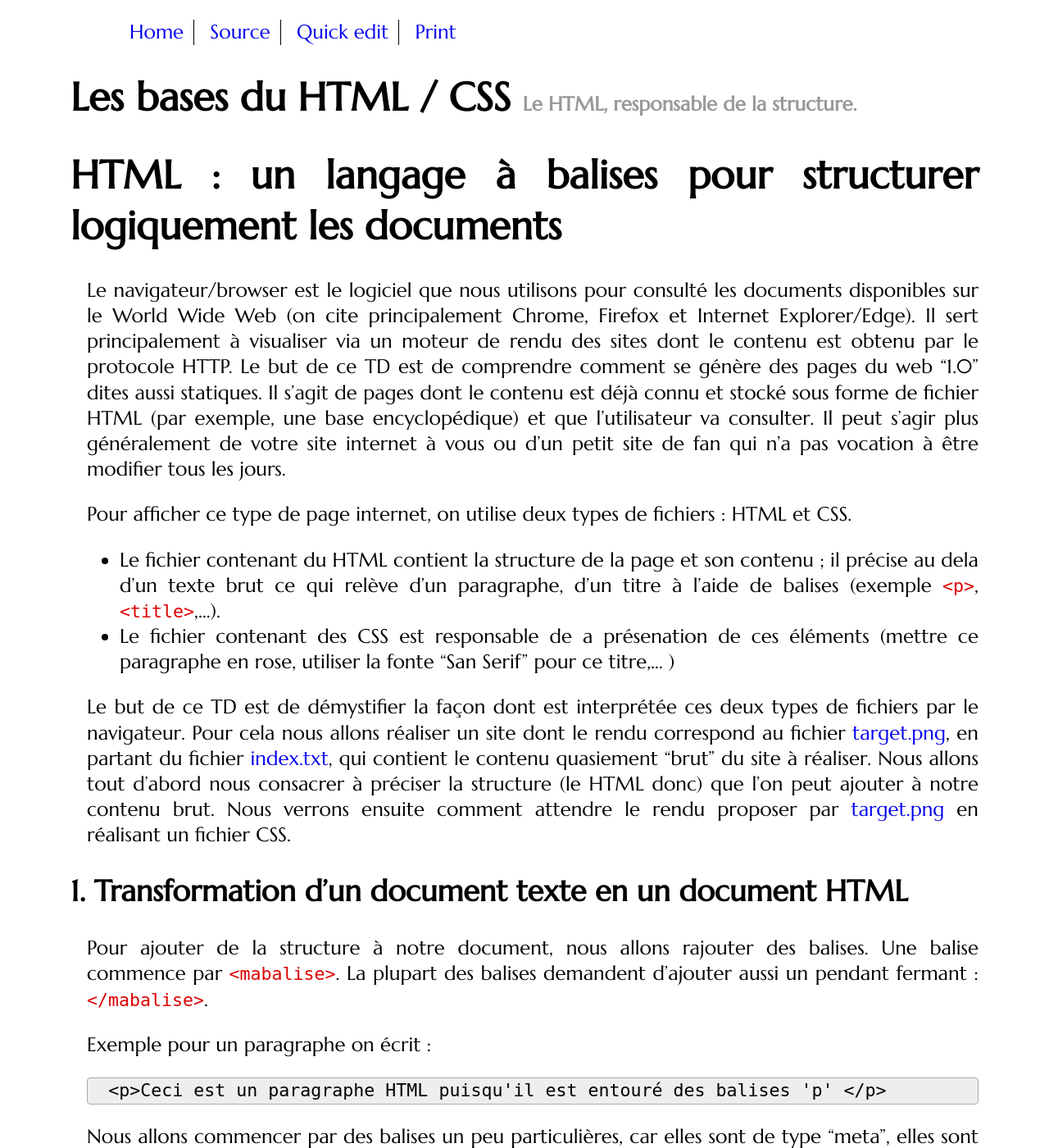
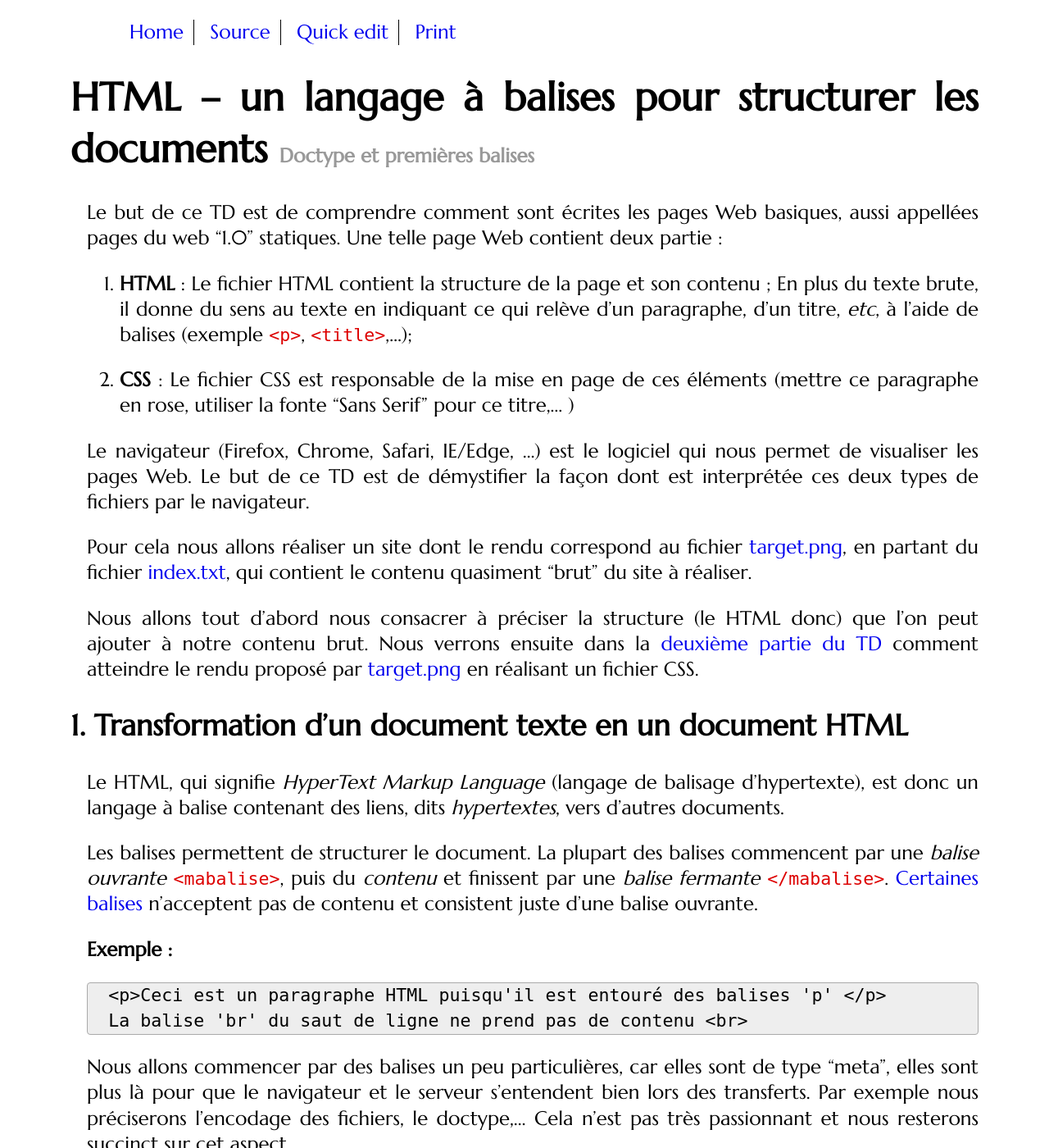
Before and after one commit to romainlebreton/R1.02-DeveloppementInterfacesWeb, a Jekyll site: the page built from tutorials/tutorial1.md, in a window 1280 px wide and 1400 px high. Shown: the whole window at 82% size. Built offline with Jekyll 4.4.1, drawn with Linux system fonts in a browser that asks for light colours; some web fonts are replaced; comment, search, counter and statistics services are not loaded; some of the changed text lies outside the part shown.

Commit message:
update tut1

```diff
--- a/tutorials/tutorial1.md
+++ b/tutorials/tutorial1.md
@@ -1,48 +1,74 @@
 ---
-title: Les bases du HTML / CSS
-subtitle: Le HTML, responsable de la structure.
+title: HTML &ndash; un langage à balises pour structurer les documents
+subtitle: Doctype et premières balises
 layout: tutorial
 ---
 
-# HTML : un langage à balises pour structurer logiquement les documents
+Le but de ce TD est de comprendre comment sont écrites les pages Web basiques,
+aussi appellées pages du web "1.0" statiques. Une telle page Web contient deux
+partie :
 
+1. **HTML** : Le fichier HTML contient la structure de la page et son contenu ;
+En plus du texte brute, il donne du sens au texte en indiquant ce qui relève
+d'un paragraphe, d'un titre, *etc*, à l'aide de balises (exemple `<p>`,
+`<title>`,...);
 
-Le navigateur/browser est le logiciel que nous utilisons pour consulté les
-documents disponibles sur le World Wide Web (on cite principalement Chrome,
-Firefox et Internet Explorer/Edge).  Il sert principalement à visualiser via un
-moteur de rendu des sites dont le contenu est obtenu par le protocole HTTP.  Le
-but de ce TD est de comprendre comment se génère des pages du web "1.0" dites
-aussi statiques.  Il s'agit de pages dont le contenu est déjà connu et stocké
+2. **CSS** : Le fichier CSS est responsable de la mise en page de ces éléments
+   (mettre ce paragraphe en rose, utiliser la fonte "Sans Serif" pour ce
+   titre,... )
+
+Le navigateur (Firefox, Chrome, Safari, IE/Edge, ...) est le logiciel qui nous
+permet de visualiser les pages Web. Le but de ce TD est de démystifier la façon
+dont est interprétée ces deux types de fichiers par le navigateur.
+
+Pour cela nous allons réaliser un site dont le rendu correspond au fichier
+[target.png]({{site.baseurl}}/assets/target.png), en partant du fichier
+[index.txt]({{site.baseurl}}/index.txt), qui contient le contenu quasiment
+"brut" du site à réaliser.
+
+Nous allons tout d'abord nous consacrer à préciser la structure (le HTML donc)
+que l'on peut ajouter à notre contenu brut. Nous verrons ensuite dans la
+[deuxième partie du TD](tutorial2.html) comment atteindre le rendu proposé par
+[target.png]({{site.baseurl}}/assets/target.png) en réalisant un fichier CSS.
+
+<!--
+utilisons pour consulter les documents disponibles sur le World Wide Web (on
+cite principalement Chrome, Firefox et Internet Explorer/Edge).  Il sert
+principalement à visualiser via un moteur de rendu des sites dont le contenu est
+obtenu par le protocole HTTP.
+
+Internet =/ WWW
+
+  Il s'agit de pages dont le contenu est déjà connu et stocké
 sous forme de fichier HTML (par exemple, une base encyclopédique) et que
 l'utilisateur va consulter.  Il peut s'agir plus généralement de votre site
 internet à vous ou d'un petit site de fan qui n'a pas vocation à être modifier
 tous les jours.
-
-
-Pour afficher ce type de page internet, on utilise deux types de fichiers : HTML et CSS.
-
- * Le fichier contenant du HTML contient la structure de la page et son contenu ;  il précise au dela d'un texte brut ce qui relève d'un paragraphe, d'un titre à l'aide de balises (exemple `<p>`, `<title>`,...).
- * Le fichier contenant des CSS est responsable de a présenation de ces éléments (mettre ce paragraphe en rose, utiliser la fonte "San Serif" pour ce titre,... )
-
-Le but de ce TD est de démystifier la façon dont est interprétée ces deux types de fichiers par le navigateur.
-Pour cela nous allons réaliser un site dont le rendu correspond au fichier [target.png]({{site.baseurl}}/assets/target.png), en partant du fichier [index.txt]({{site.baseurl}}/index.txt), qui contient
-le contenu quasiement "brut" du site à réaliser.
-Nous allons tout d'abord nous consacrer à préciser la structure (le HTML donc) que l'on peut ajouter à notre contenu brut.
-Nous verrons ensuite comment attendre le rendu proposer par [target.png]({{site.baseurl}}/assets/target.png) en réalisant un fichier CSS.
+-->
 
 
 ## Transformation d'un document texte en un document HTML
 
-Pour ajouter de la structure à notre document, nous allons rajouter des balises.
-Une balise commence par `<mabalise>`. La plupart des balises demandent d'ajouter aussi un pendant fermant : `</mabalise>`.
+Le HTML, qui signifie *HyperText Markup Language* (langage de balisage
+d’hypertexte), est donc un langage à balise contenant des liens, dits
+*hypertextes*, vers d'autres documents.
 
+Les balises permettent de structurer le document. La plupart des balises
+commencent par une *balise ouvrante* `<mabalise>`, puis du *contenu* et
+finissent par une *balise fermante*
+`</mabalise>`. [Certaines balises](http://www.w3.org/TR/html5/syntax.html#void-elements)
+n'acceptent pas de contenu et consistent juste d'une balise ouvrante.
 
-Exemple pour un paragraphe on écrit :
+<!--  http://www.w3.org/TR/html5/syntax.html#void-elements -->
+
+**Exemple :**
 
 ~~~
 <p>Ceci est un paragraphe HTML puisqu'il est entouré des balises 'p' </p>
+La balise 'br' du saut de ligne ne prend pas de contenu <br>
 ~~~
 {:.html}
+
 
 Nous allons commencer par des balises un peu particulières, car elles sont de type "meta", elles sont plus là pour que le navigateur et le serveur s'entendent bien lors des transferts.
 Par exemple nous préciserons l'encodage des fichiers, le doctype,...
@@ -50,7 +76,7 @@ Cela n'est pas très passionnant et nous resterons succinct sur cet aspect.
 
 Récupérer le fichier [index.txt]({{site.baseurl}}/index.txt) (fichier de base de travail).
 
- 1. Ouvrer ce fichier "index.txt" dans le navigateur.
+ 1. Ouvrir le fichier [index.txt]({{site.baseurl}}/index.txt) dans le navigateur.
  2. Sauvegarder ce fichier en local, et renommer le fichier en index.html, ouvrir le fichier dans un
    navigateur et observer le résultat.
  3. Observer la différence de rendu,
```
